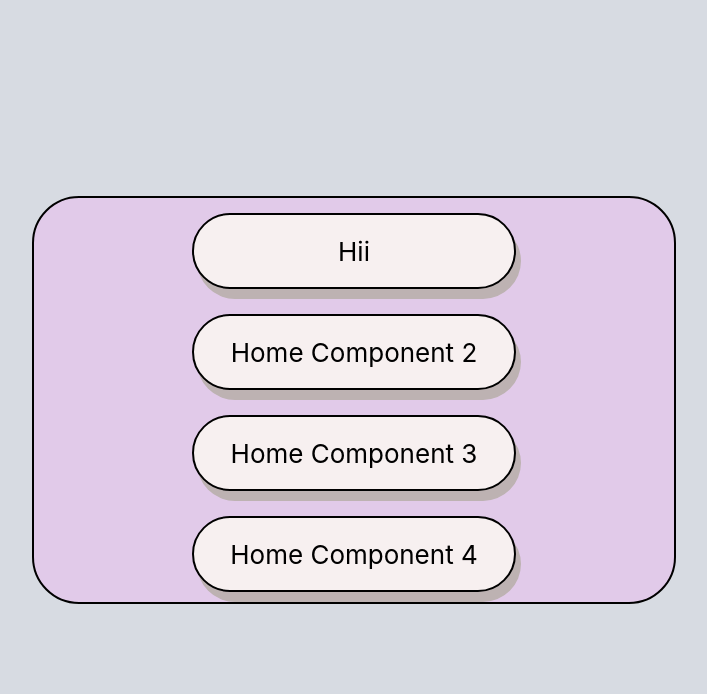
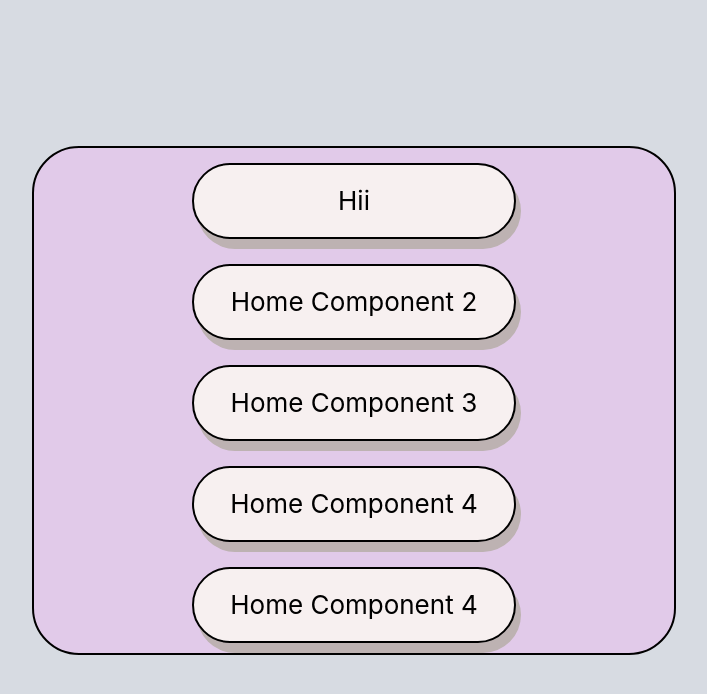
Before and after one commit to muskansri4/Mitra, a React (Create React App) app in the folder my-app/: page / in a window 1280 px wide. Shown: the top 694 px of the page, without its empty margins (286-993 px from the left). Built offline with nearby package versions, Linux system fonts and the light colour scheme.

Commit message:
commit_8

```diff
--- a/my-app/src/Components/Home/HomeComponent.js
+++ b/my-app/src/Components/Home/HomeComponent.js
@@ -12,6 +12,7 @@ const HomeComponent = () => {
         <div className="heading_2">Home Component 2</div>
         <div className="heading_3">Home Component 3</div>
         <div className="heading_4">Home Component 4</div>
+        <div className="heading_4">Home Component 4</div>
       </div>
     </React.Fragment>
   );
```
